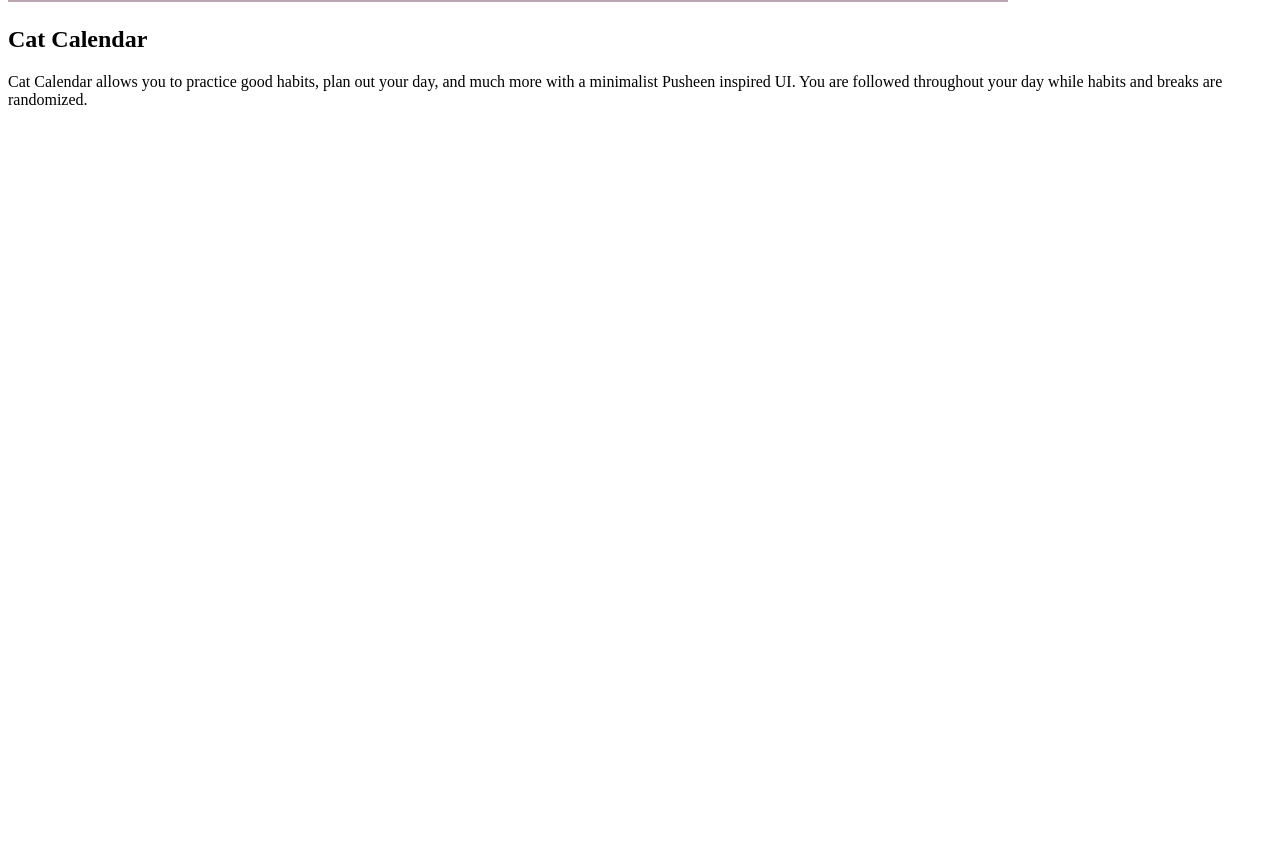
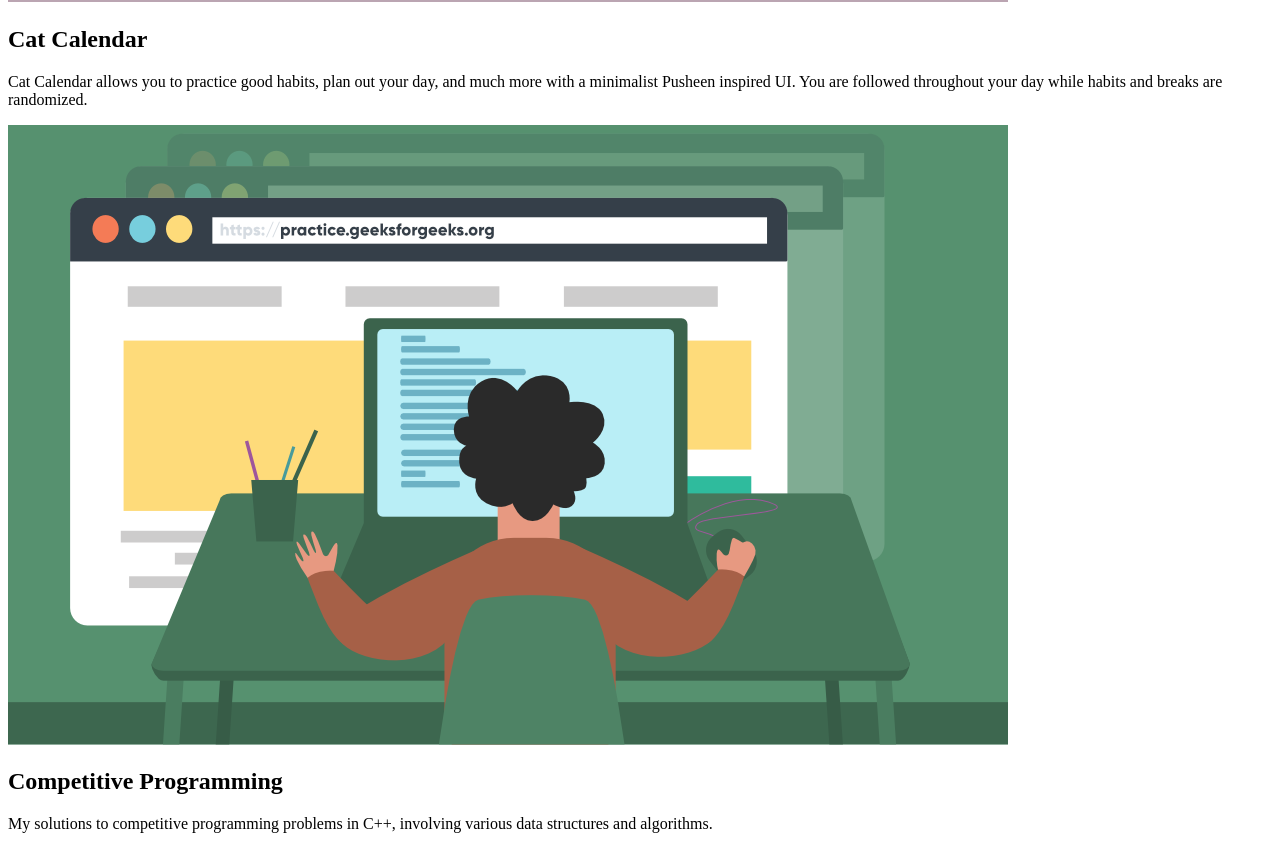
Before and after one commit to anyuan-chen/portfolio-2.0, a Next.js app: page /portfolio in a window 1280 px wide. Shown: the part 1100-1949 px from the top of the page. Before the commit the page ends 1225 px from the top, so only its background shows below. Built offline with nearby package versions, Linux system fonts and the light colour scheme.

Commit message:
portfolio completion

```diff
--- a/data/portfolio.js
+++ b/data/portfolio.js
@@ -4,6 +4,11 @@
     desc: "Cat Calendar allows you to practice good habits, plan out your day, and much more with a minimalist Pusheen inspired UI. You are followed throughout your day while habits and breaks are randomized.        ",
     img: "/catcalendar.png",
   },
+  {
+      name: "Competitive Programming",
+      desc: "My solutions to competitive programming problems in C++, involving various data structures and algorithms.     ",
+      img: "/competitive.png"
+  }
 ];
 
 module.exports = portfolio;
```
Also changed, not shown: public/competitive.png (added).
